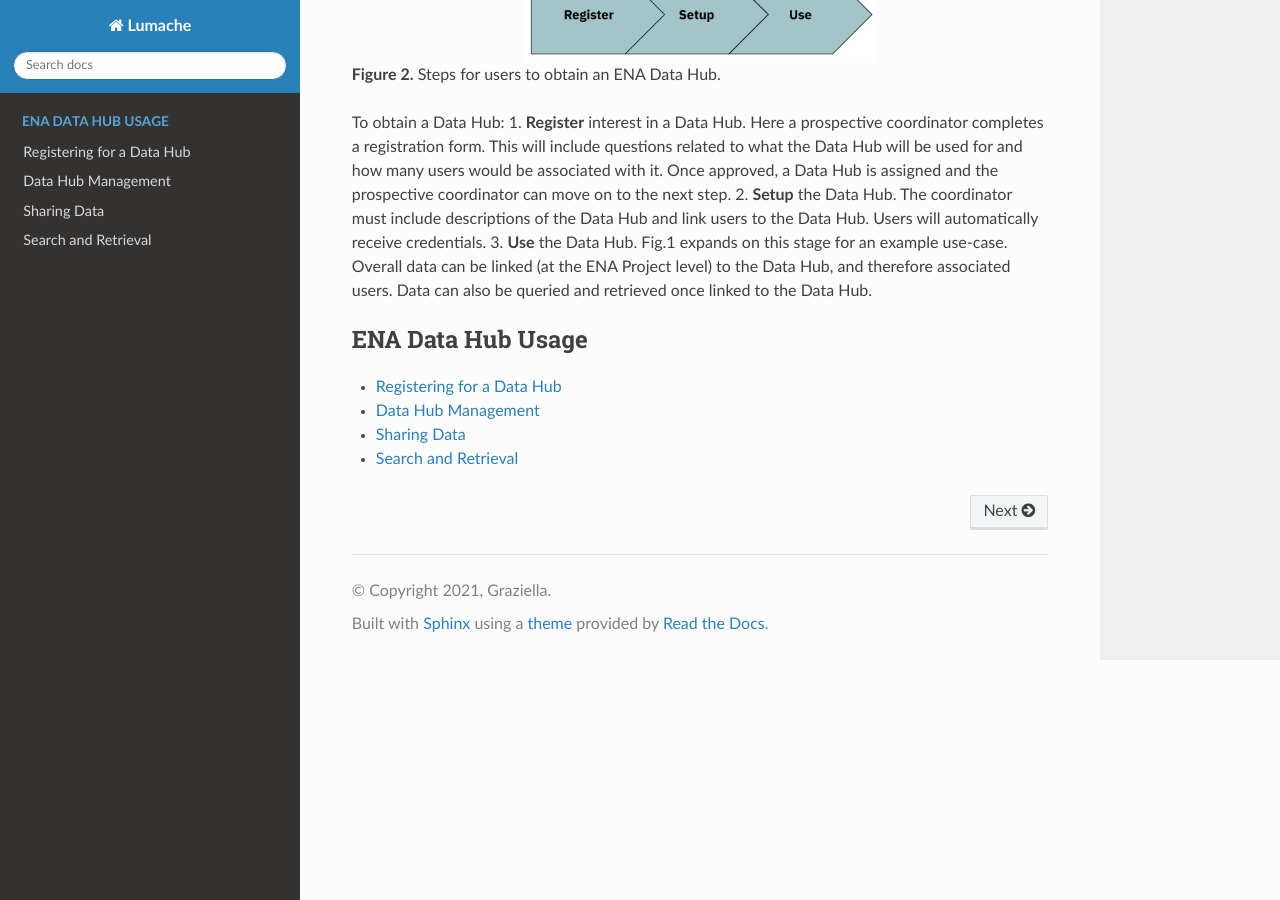
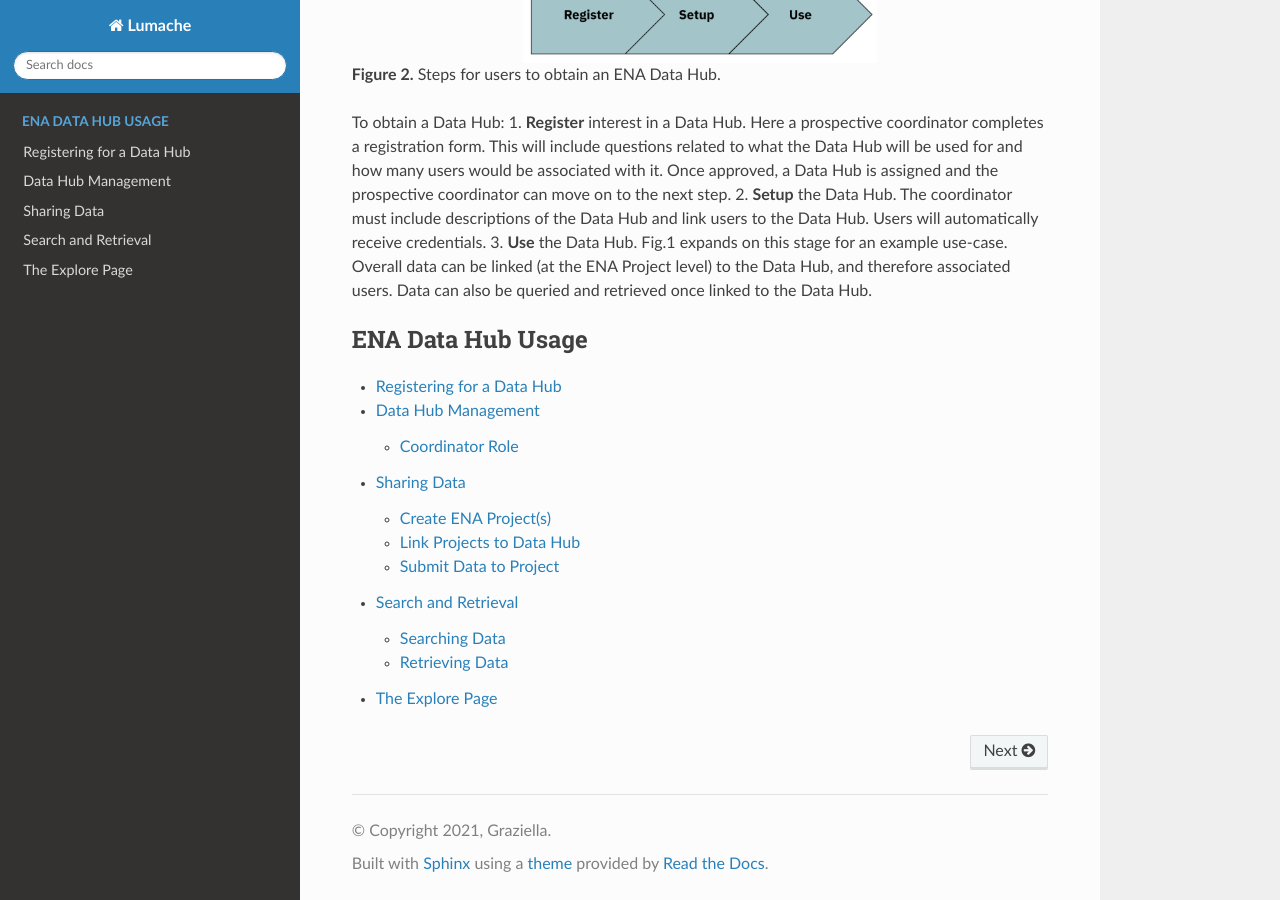
Before and after one commit to enasequence/data-hubs-docs, a Sphinx documentation site: the page built from docs/source/index.rst, in a window 1280 px wide and 900 px high, scrolled down 2163 px. Built offline with Sphinx 7.4.7 and the Read the Docs theme 3.1.0, drawn with Linux system fonts in a browser that asks for light colours.

Commit message:
Update index.rst
Including support for subpages

```diff
--- a/docs/source/index.rst
+++ b/docs/source/index.rst
@@ -64,9 +64,10 @@ To obtain a Data Hub:
 
 .. toctree::
     :caption: ENA Data Hub Usage
-    :maxdepth: 1
+    :maxdepth: 2
 
     register
     manage
     share
     retrieval
+    explore
```
